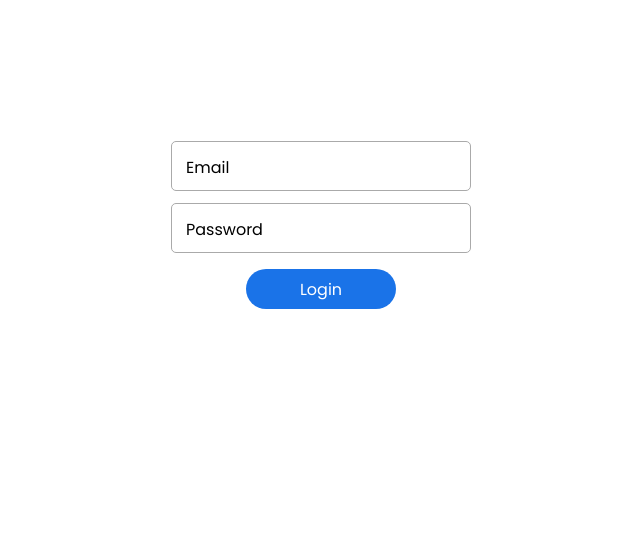
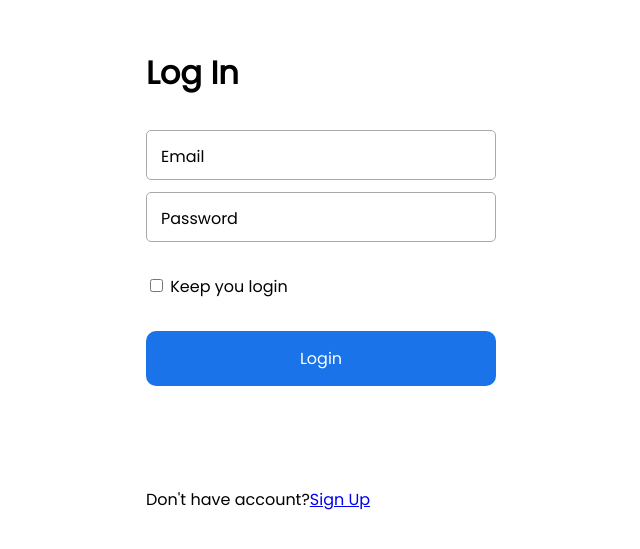
Before and after one commit to MatheusF99/Usher-front, a React (Create React App) app: page /login in a window 1280 px wide. Shown: the part 181-730 px from the top of the page, without its empty margins (319-959 px from the left). Built offline with nearby package versions, Linux system fonts and the light colour scheme.

Commit message:
criando a mensagens de erro

```diff
--- a/src/pages/CreateUserPage/create.css
+++ b/src/pages/CreateUserPage/create.css
@@ -58,7 +58,7 @@
 .form-create fieldset{
   position: relative;
 
-  width: 450px;
+  width: 700px;
   height: 100%;
 
   display: flex;
@@ -122,7 +122,7 @@ fieldset .header-text h1{
 .form-div-input label{
   position: absolute;
 
-  left: 50px;
+  left: 115px;
   top: calc(50% + 1px);
   transform: translateY(-50%);
   color: #aaa;
@@ -142,7 +142,7 @@ fieldset .header-text h1{
 }
 
 .label-image{
-  width: 81%;
+  width: 60%;
 
   margin-top: 16px;
 
--- a/src/pages/LoginPage/LoginPage.tsx
+++ b/src/pages/LoginPage/LoginPage.tsx
@@ -1,5 +1,5 @@
 import React, {FormEvent, useState} from 'react';
-import { useHistory } from 'react-router-dom'
+import { Link, useHistory } from 'react-router-dom'
 import api from '../../services/api';
 
 import './login.css'
@@ -48,6 +48,8 @@ function LoginPage(){
     <div className="login-page">
       <form onSubmit={handleLogin} action="">
 
+        <h1>Log In</h1>
+
         <div className="input-container">
           <input
             required
@@ -68,15 +70,24 @@ function LoginPage(){
           <label htmlFor="">Password</label>
         </div>
 
+        <div className="check-input">
+          <input type="checkbox" name="" id=""/>
+          <label htmlFor=""> Keep you login </label>
+        </div>
+
         <button type="submit" className="button-form">
           Login
         </button>
 
+        <div className="button-container">
+          {loginStatus && (
+            <button type='button' onClick={userAutheticate}> Checar autenticação </button>
+          )}
+        </div>
       </form>
-      <div className="button-container">
-        {loginStatus && (
-          <button type='button' onClick={userAutheticate}> Checar autenticação </button>
-        )}
+
+      <div className="create-account">
+        Don't have account? <Link to="/user/create">Sign Up</Link>
       </div>
     </div>
   )
--- a/src/pages/LoginPage/login.css
+++ b/src/pages/LoginPage/login.css
@@ -7,23 +7,25 @@
   align-items: center;
 
   position: relative;
+
+  flex-direction: column;
 }
 
-form{
-  width: 30%;
+.login-page form{
+  width: 350px;
   height: 70%;
 
   display: flex;
   justify-content: center;
-  align-items: center;
+  align-items: flex-start;
 
   flex-direction: column;
 
 }
 
-form .input-container{
+.login-page form .input-container{
   position: relative;
-  width: 300px;
+  width: 350px;
 
   display: flex;
   justify-content: center;
@@ -31,9 +33,9 @@ form .input-container{
   margin-top: 12px;
 }
 
-form .input-container input{
+.login-page form .input-container input{
 
-  width: 300px;
+  width: 350px;
   height: 50px;
   outline: none;
   padding: 16px;
@@ -52,7 +54,7 @@ form .input-container input{
   z-index: 1;
 }
 
-form .input-container label{
+.login-page form .input-container label{
   position: absolute;
 
   left: 10px;
@@ -66,22 +68,35 @@ form .input-container label{
   z-index: 10;
 }
 
-form .input-container input:valid + label,
-form .input-container input:focus + label{
+.login-page form .input-container input:valid + label,
+.login-page form .input-container input:focus + label{
   top: -1px;
   font-size: 15px;
   background-color: #fff;
 }
 
-form .button-form{
-  margin-top: 16px;
+.login-page .check-input{
+  margin-top: 32px;
+}
+
+
+.login-page form .button-form{
+
+  margin-top: 32px;
 
   background: var(--first-color);
   border: 0;
-  width: 150px;
-  height: 40px;
+  width: 350px;
+  height: 55px;
 
   color: #fff;
 
-  border-radius: 50px;
+  border-radius: 10px;
 }
+
+.login-page .create-account{
+  width: 350px;
+
+  display: flex;
+
+}
```
